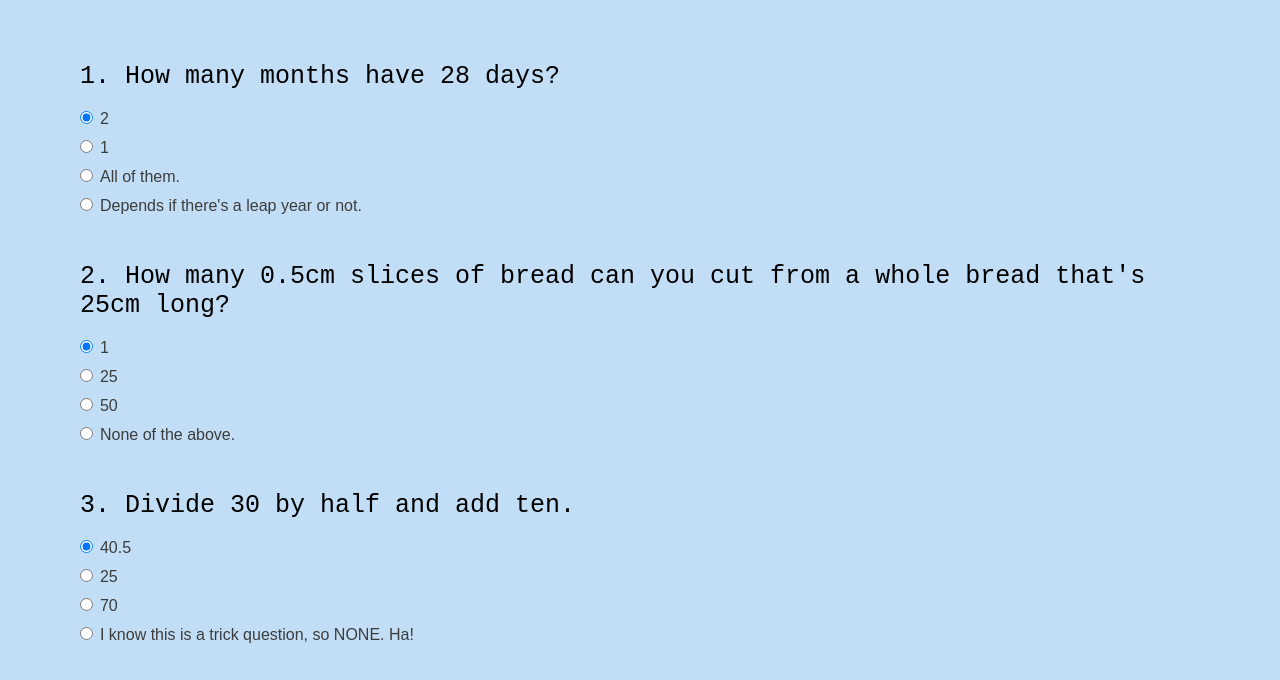
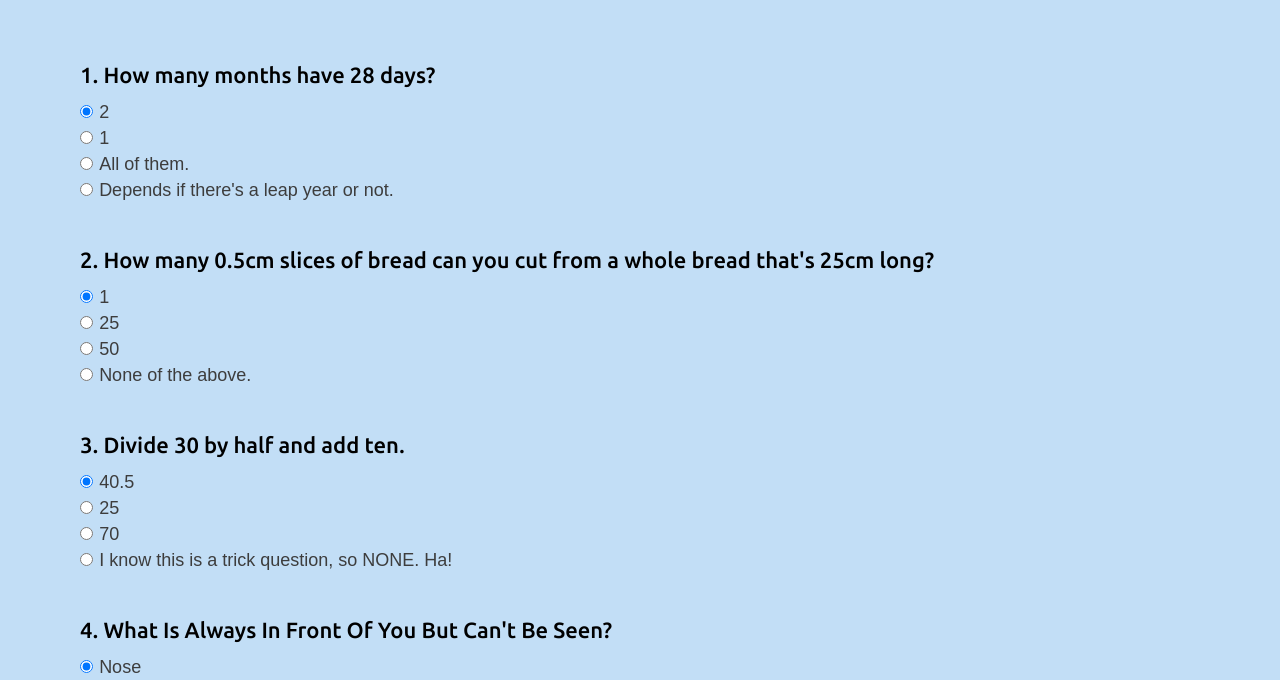
Before and after one commit to MohitSinghChauhan/Basic-JS-Quiz-app, a plain HTML site: page index.html in a window 1280 px wide. Shown: the part 97-777 px from the top of the page. Drawn offline with Linux system fonts and the light colour scheme.

Commit message:
update some fonts

```diff
--- a/style.css
+++ b/style.css
@@ -1,3 +1,5 @@
+@import url('https://fonts.googleapis.com/css2?family=Ubuntu:wght@500&display=swap');
+
 * {
   margin: 0;
   padding: 0;
@@ -37,7 +39,7 @@ header {
 
 .container {
   padding: 20px 80px;
-  font-size: 25px;
+  font-size: 22px;
   background-color: #0274d83d;
 
 }
@@ -53,13 +55,13 @@ label {
     /* display: flex; */
     color: rgb(61, 61, 61);
     margin-top: 10px;
-    font-size: 16px;
+    font-size: 18px;
 }
 
 p {
     margin-bottom: 10px;
     margin-top: 45px;
-    font-family: monospace;
+    font-family: 'Ubuntu';
 }
 
 .Primary {
```
